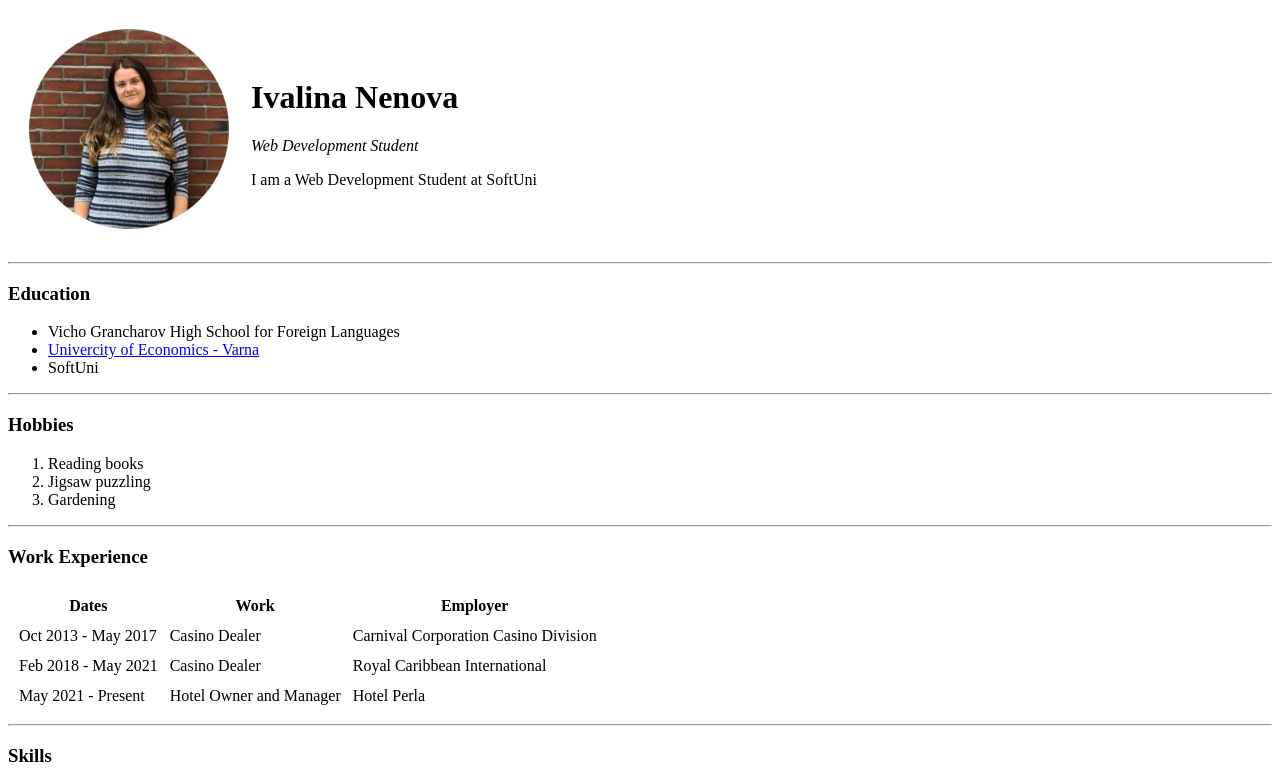
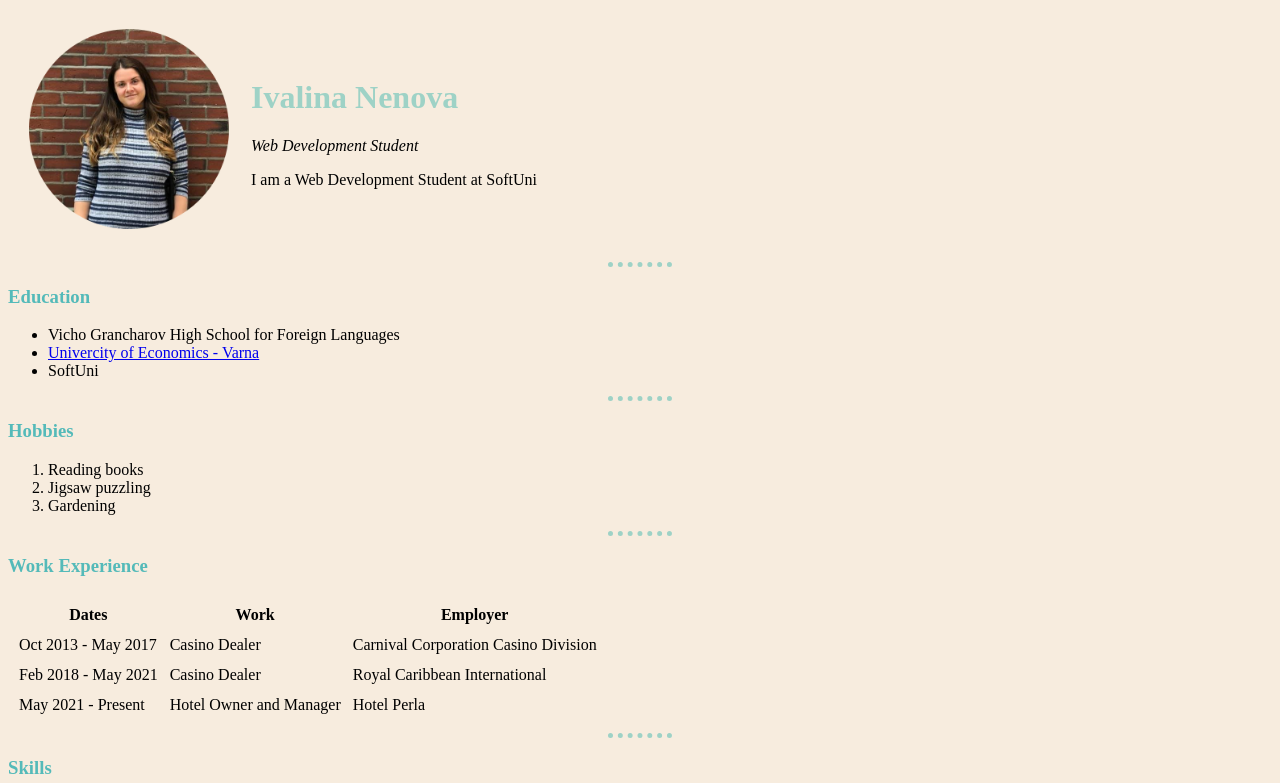
Before and after one commit to IvalinaNenova/Udemy-Courses, a plain HTML site: page Web Development Bootcamp/HTML - Personal Site/index.html in a window 1280 px wide. Shown: the top 783 px of the page. Drawn offline with Linux system fonts and the light colour scheme.

Commit message:
Changed text color

```diff
--- a/Web Development Bootcamp/HTML - Personal Site/css/styles.css
+++ b/Web Development Bootcamp/HTML - Personal Site/css/styles.css
@@ -9,3 +9,11 @@ hr{
   border-width: 5px;
   width: 5%;
 }
+
+h1{
+  color: #9ED2C6;
+}
+
+h3{
+  color: #54BAB9;
+}
--- a/Web Development Bootcamp/HTML - Personal Site/index.html
+++ b/Web Development Bootcamp/HTML - Personal Site/index.html
@@ -4,6 +4,7 @@
 <head>
   <meta charset="utf-8">
   <title>Ivalina's Personal Site</title>
+  <link rel="stylesheet" href="css/styles.css">
 </head>
 
 <body>
```
Also changed, not shown: Web Development Bootcamp/HTML - Personal Site/contact info.html (+2 -0 lines).
